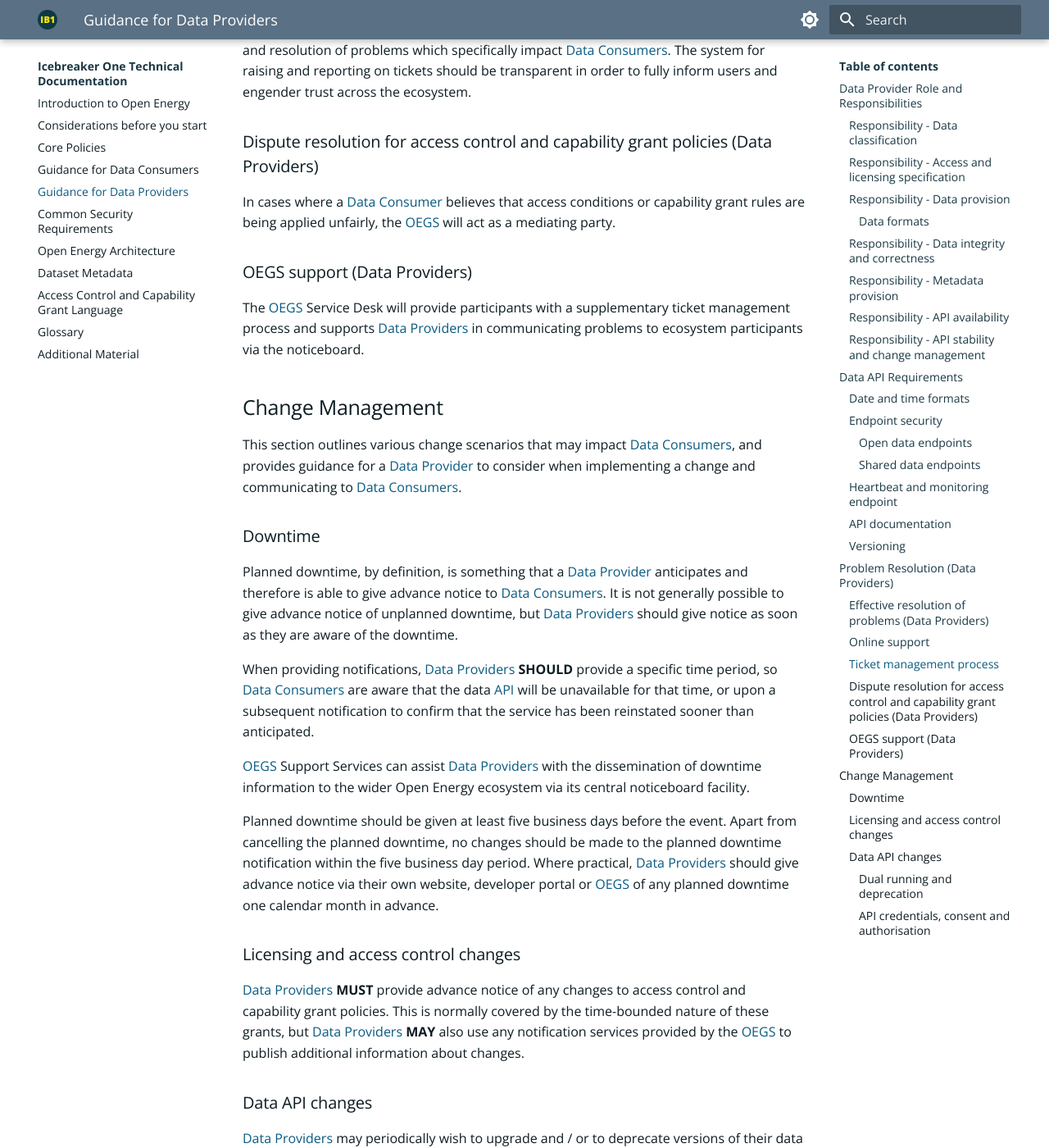
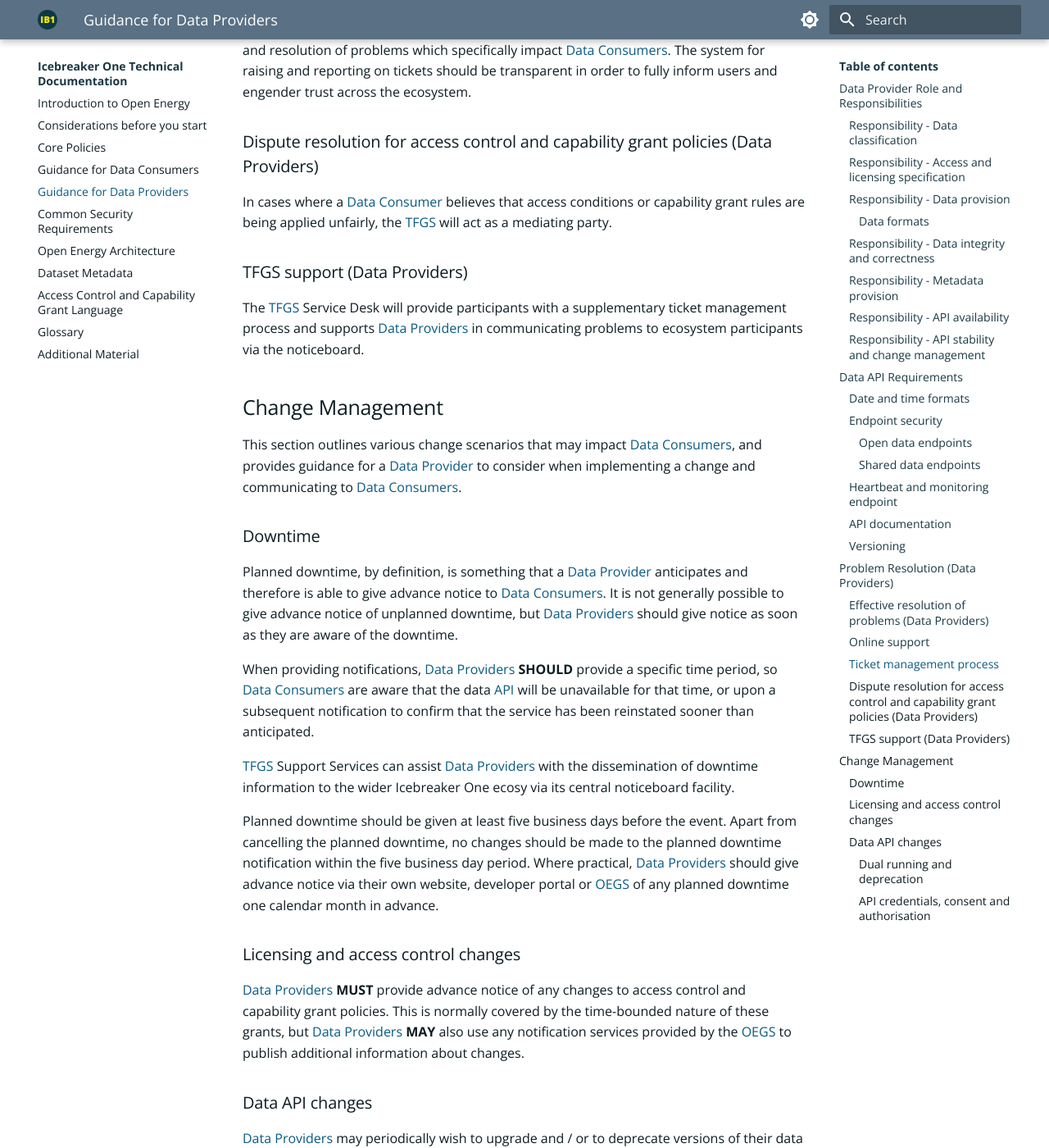
Before and after one commit to icebreakerone/ib1-technical-docs, an MkDocs documentation site: the page built from docs/ops_guidelines/data_provider_ops_guidelines.md, in a window 1280 px wide and 1400 px high, scrolled down 5749 px. Shown: the whole window at 82% size. Built offline with MkDocs 1.6.1 and Material for MkDocs 9.7.7, drawn with Linux system fonts in a browser that asks for light colours; the version menu is left out.

Commit message:
docs/ops_guidelines/data_provider_ops_guidelines.md updated from https://stackedit.net/

```diff
--- a/docs/ops_guidelines/data_provider_ops_guidelines.md
+++ b/docs/ops_guidelines/data_provider_ops_guidelines.md
@@ -172,13 +172,11 @@ Problem resolution documentation, [Frequently Asked Questions](../glossary.md#te
 
 ### Dispute resolution for access control and capability grant policies (Data Providers)
 
-In cases where a [Data Consumer](../glossary.md#term-Data-Consumer) believes that access conditions or capability grant rules are being applied unfairly, the [OEGS](../glossary.md#term-Open-Energy-Governance-Service)
-will act as a mediating party.
+In cases where a [Data Consumer](../glossary.md#term-Data-Consumer) believes that access conditions or capability grant rules are being applied unfairly, the [TFGS](../glossary.md#term-Trust-Framework-Governance-Service) will act as a mediating party.
 
-### OEGS support (Data Providers)
+### TFGS support (Data Providers)
 
-The [OEGS](../glossary.md#term-Open-Energy-Governance-Service) Service Desk will provide participants with a supplementary ticket management process and supports [Data Providers](../glossary.md#term-Data-Provider) in
-communicating problems to ecosystem participants via the noticeboard.
+The [TFGS](../glossary.md#term-Trust-Framework-Governance-Service) Service Desk will provide participants with a supplementary ticket management process and supports [Data Providers](../glossary.md#term-Data-Provider) in communicating problems to ecosystem participants via the noticeboard.
 
 ## Change Management
 
@@ -188,15 +186,11 @@ implementing a change and communicating to [Data Consumers](../glossary.md#term-
 ### Downtime
 
 Planned downtime, by definition, is something that a [Data Provider](../glossary.md#term-Data-Provider) anticipates and therefore is able to give advance notice to [Data Consumers](../glossary.md#term-Data-Consumer).
-It is not generally possible to give advance notice of unplanned downtime, but [Data Providers](../glossary.md#term-Data-Provider) should give notice as soon as they
-are aware of the downtime.
+It is not generally possible to give advance notice of unplanned downtime, but [Data Providers](../glossary.md#term-Data-Provider) should give notice as soon as they are aware of the downtime.
 
-When providing notifications, [Data Providers](../glossary.md#term-Data-Provider) **SHOULD** provide a specific time period, so [Data Consumers](../glossary.md#term-Data-Consumer) are aware that the data [API](../glossary.md#term-Application-programming-interface) will be
-unavailable for that time, or upon a subsequent notification to confirm that the service has been reinstated sooner
-than anticipated.
+When providing notifications, [Data Providers](../glossary.md#term-Data-Provider) **SHOULD** provide a specific time period, so [Data Consumers](../glossary.md#term-Data-Consumer) are aware that the data [API](../glossary.md#term-Application-programming-interface) will be unavailable for that time, or upon a subsequent notification to confirm that the service has been reinstated sooner than anticipated.
 
-[OEGS](../glossary.md#term-Open-Energy-Governance-Service) Support Services can assist [Data Providers](../glossary.md#term-Data-Provider) with the dissemination of downtime information to the wider Open Energy ecosystem
-via its central noticeboard facility.
+[TFGS](../glossary.md#term-Open-Energy-Governance-Service) Support Services can assist [Data Providers](../glossary.md#term-Data-Provider) with the dissemination of downtime information to the wider Icebreaker One ecosy via its central noticeboard facility.
 
 Planned downtime should be given at least five business days before the event. Apart from cancelling the planned
 downtime, no changes should be made to the planned downtime notification within the five business day period. Where
```
Also changed, not shown: other parts of docs/ops_guidelines/data_provider_ops_guidelines.md (+1 -1 lines).
